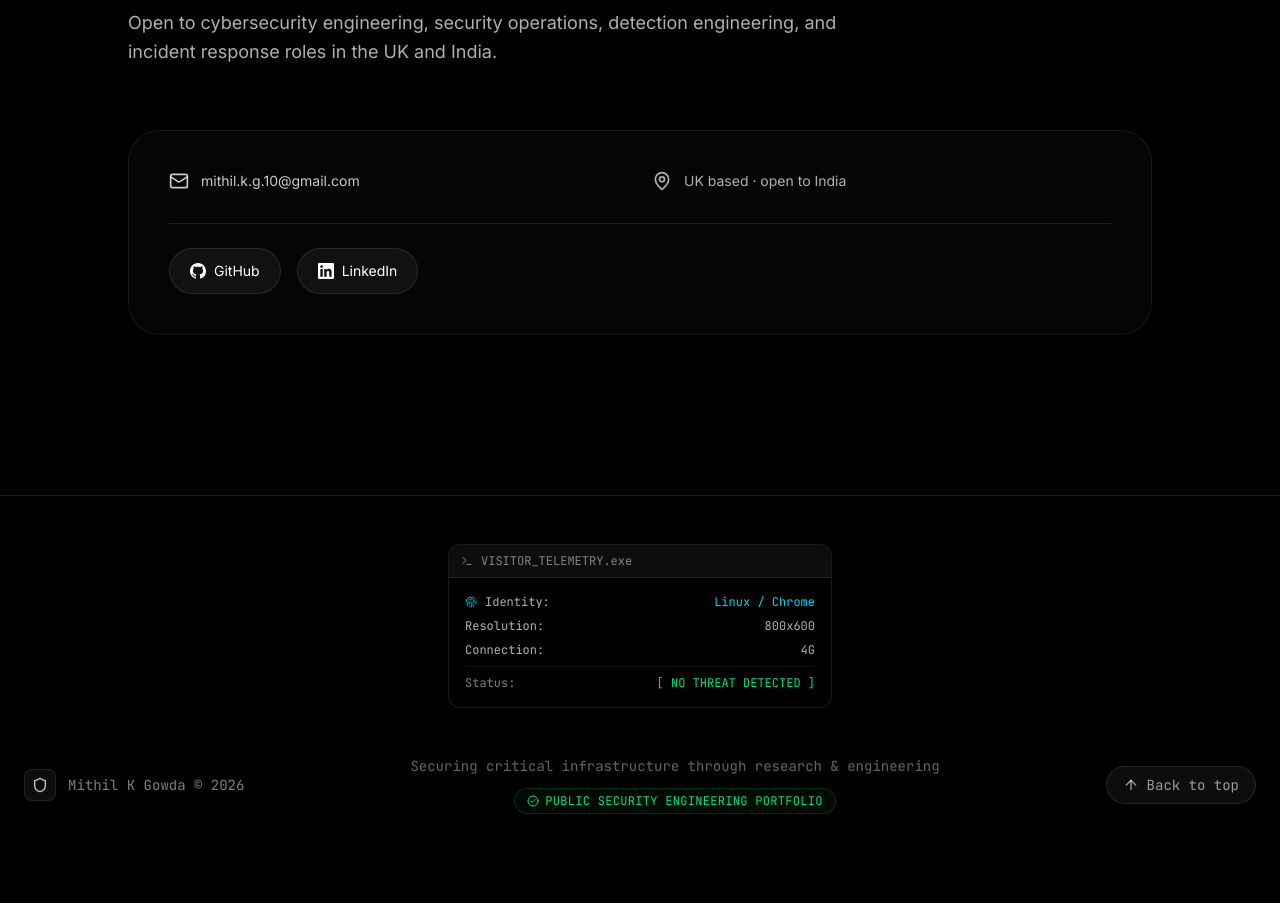
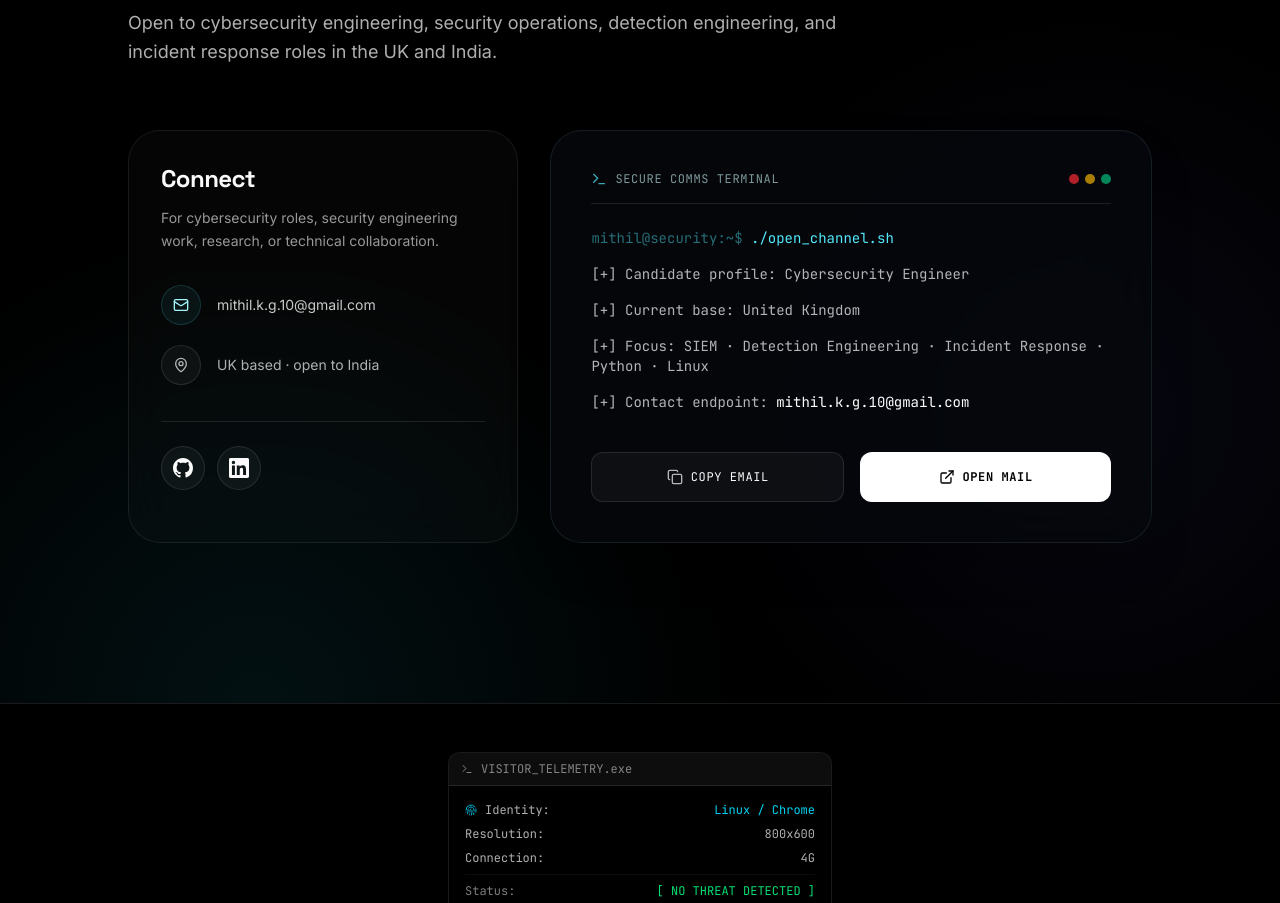
Before and after one commit to mithilkg10/MITHILKG-PORTFOLIO, a Next.js app: page / in a window 1280 px wide. Shown: the part 10360-11263 px from the top of the page. Before the commit the page ends 11222 px from the top, so only its background shows below. Built offline with nearby package versions, Linux system fonts and the light colour scheme; no server answers.

Commit message:
Restore richer cybersecurity contact experience

```diff
--- a/src/components/sections/Contact.tsx
+++ b/src/components/sections/Contact.tsx
@@ -1,24 +1,109 @@
 "use client";
 
-import { Mail, MapPin } from "lucide-react";
+import { useState } from "react";
+import { motion } from "framer-motion";
+import { CheckCircle2, Copy, ExternalLink, Mail, MapPin, Terminal } from "lucide-react";
 import { GitHubIcon, LinkedInIcon } from "@/components/ui/SocialIcons";
 import { personal } from "@/lib/data/resume";
 import { SectionHeader } from "@/components/ui/SectionHeader";
 
 export function Contact() {
+  const [copied, setCopied] = useState(false);
+
+  const copyEmail = async () => {
+    await navigator.clipboard.writeText(personal.email);
+    setCopied(true);
+    setTimeout(() => setCopied(false), 1800);
+  };
+
   return (
-    <section id="contact" className="section-padding relative">
+    <section id="contact" className="section-padding relative overflow-hidden">
+      <div className="absolute inset-0 -z-10 bg-[radial-gradient(circle_at_20%_100%,rgba(34,211,238,.08),transparent_34%),radial-gradient(circle_at_85%_70%,rgba(99,102,241,.07),transparent_32%)]" />
       <div className="relative mx-auto max-w-5xl">
-        <SectionHeader label="Contact" title="Get in Touch" description="Open to cybersecurity engineering, security operations, detection engineering, and incident response roles in the UK and India." />
-        <div className="glass-card rounded-[2rem] p-8 md:p-10">
-          <div className="grid gap-6 sm:grid-cols-2">
-            <a href={`mailto:${personal.email}`} className="flex items-center gap-3 text-sm text-foreground/80 hover:text-white"><Mail className="h-5 w-5" /> {personal.email}</a>
-            <span className="flex items-center gap-3 text-sm text-foreground/70"><MapPin className="h-5 w-5" /> UK based · open to India</span>
-          </div>
-          <div className="mt-8 flex flex-wrap gap-4 border-t border-white/10 pt-6">
-            <a href={personal.github} target="_blank" rel="noopener noreferrer" className="inline-flex items-center gap-2 rounded-full border border-white/10 bg-white/5 px-5 py-3 text-sm text-white hover:bg-white/10"><GitHubIcon className="h-4 w-4" /> GitHub</a>
-            <a href={personal.linkedin} target="_blank" rel="noopener noreferrer" className="inline-flex items-center gap-2 rounded-full border border-white/10 bg-white/5 px-5 py-3 text-sm text-white hover:bg-white/10"><LinkedInIcon className="h-4 w-4" /> LinkedIn</a>
-          </div>
+        <SectionHeader
+          label="Contact"
+          title="Get in Touch"
+          description="Open to cybersecurity engineering, security operations, detection engineering, and incident response roles in the UK and India."
+        />
+
+        <div className="grid grid-cols-1 gap-8 lg:grid-cols-5">
+          <motion.div
+            className="lg:col-span-2"
+            initial={{ opacity: 0, x: -25 }}
+            whileInView={{ opacity: 1, x: 0 }}
+            viewport={{ once: true }}
+          >
+            <div className="glass-card h-full rounded-[2rem] p-8">
+              <h3 className="font-heading text-2xl font-bold tracking-tight">Connect</h3>
+              <p className="mt-3 text-sm leading-relaxed text-foreground/60">
+                For cybersecurity roles, security engineering work, research, or technical collaboration.
+              </p>
+
+              <div className="mt-8 space-y-5">
+                <a href={`mailto:${personal.email}`} className="flex items-center gap-4 text-sm text-foreground/80 hover:text-white">
+                  <span className="grid h-10 w-10 place-items-center rounded-full border border-cyan-300/15 bg-cyan-300/[0.06]">
+                    <Mail className="h-4 w-4 text-cyan-200" />
+                  </span>
+                  {personal.email}
+                </a>
+                <div className="flex items-center gap-4 text-sm text-foreground/70">
+                  <span className="grid h-10 w-10 place-items-center rounded-full border border-white/10 bg-white/[0.04]">
+                    <MapPin className="h-4 w-4" />
+                  </span>
+                  UK based · open to India
+                </div>
+              </div>
+
+              <div className="mt-9 flex gap-3 border-t border-white/10 pt-6">
+                <a href={personal.github} target="_blank" rel="noopener noreferrer" className="grid h-11 w-11 place-items-center rounded-full border border-white/10 bg-white/[0.04] hover:bg-white/[0.08]">
+                  <GitHubIcon className="h-5 w-5" />
+                </a>
+                <a href={personal.linkedin} target="_blank" rel="noopener noreferrer" className="grid h-11 w-11 place-items-center rounded-full border border-white/10 bg-white/[0.04] hover:bg-white/[0.08]">
+                  <LinkedInIcon className="h-5 w-5" />
+                </a>
+              </div>
+            </div>
+          </motion.div>
+
+          <motion.div
+            className="group relative overflow-hidden rounded-[2rem] border border-cyan-200/10 bg-[#05080d]/80 p-8 shadow-2xl shadow-black/30 backdrop-blur-xl lg:col-span-3 lg:p-10"
+            initial={{ opacity: 0, x: 25 }}
+            whileInView={{ opacity: 1, x: 0 }}
+            viewport={{ once: true }}
+          >
+            <div className="mb-6 flex items-center justify-between border-b border-white/10 pb-4">
+              <div className="flex items-center gap-2">
+                <Terminal className="h-4 w-4 text-cyan-300/70" />
+                <span className="font-mono text-xs uppercase tracking-wider text-cyan-100/60">Secure Comms Terminal</span>
+              </div>
+              <div className="flex gap-1.5">
+                <div className="h-2.5 w-2.5 rounded-full bg-red-500/70" />
+                <div className="h-2.5 w-2.5 rounded-full bg-yellow-500/70" />
+                <div className="h-2.5 w-2.5 rounded-full bg-emerald-500/70" />
+              </div>
+            </div>
+
+            <div className="space-y-4 font-mono text-sm">
+              <p className="text-cyan-300">
+                <span className="text-cyan-300/45">mithil@security:~$</span> ./open_channel.sh
+              </p>
+              <p className="text-white/70">[+] Candidate profile: Cybersecurity Engineer</p>
+              <p className="text-white/70">[+] Current base: United Kingdom</p>
+              <p className="text-white/70">[+] Focus: SIEM · Detection Engineering · Incident Response · Python · Linux</p>
+              <p className="text-white/70">[+] Contact endpoint: <span className="text-white">{personal.email}</span></p>
+            </div>
+
+            <div className="mt-10 flex flex-col gap-4 sm:flex-row">
+              <button onClick={copyEmail} className="flex flex-1 items-center justify-center gap-2 rounded-xl border border-white/10 bg-white/[0.04] px-6 py-4 transition hover:bg-white/[0.08]">
+                {copied ? <CheckCircle2 className="h-4 w-4 text-emerald-400" /> : <Copy className="h-4 w-4 text-white/70" />}
+                <span className="font-mono text-xs uppercase tracking-wider">{copied ? "Copied" : "Copy Email"}</span>
+              </button>
+              <a href={`mailto:${personal.email}`} className="flex flex-1 items-center justify-center gap-2 rounded-xl bg-white px-6 py-4 text-black transition hover:bg-cyan-100">
+                <ExternalLink className="h-4 w-4" />
+                <span className="font-mono text-xs font-bold uppercase tracking-wider">Open Mail</span>
+              </a>
+            </div>
+          </motion.div>
         </div>
       </div>
     </section>
```
